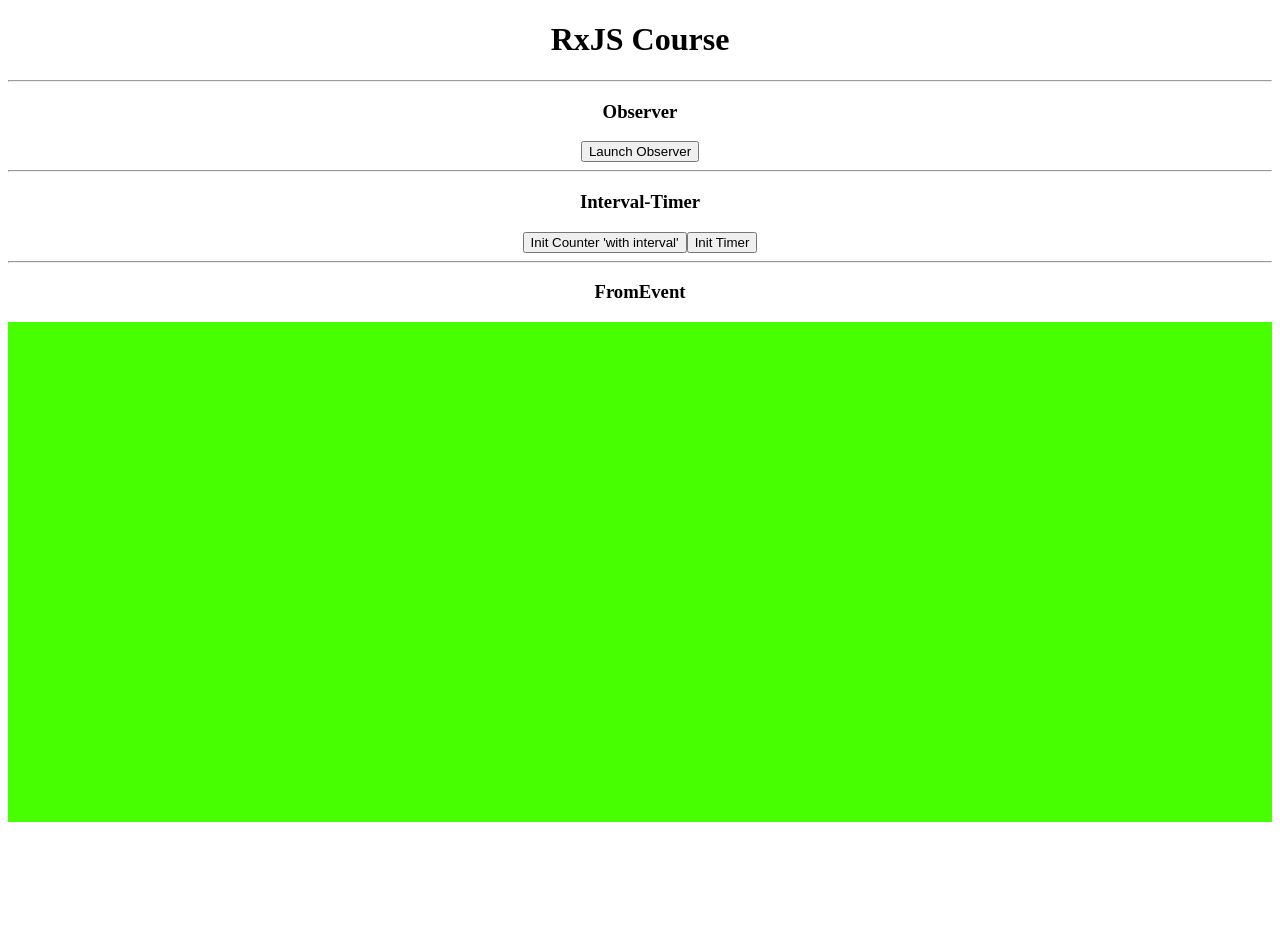
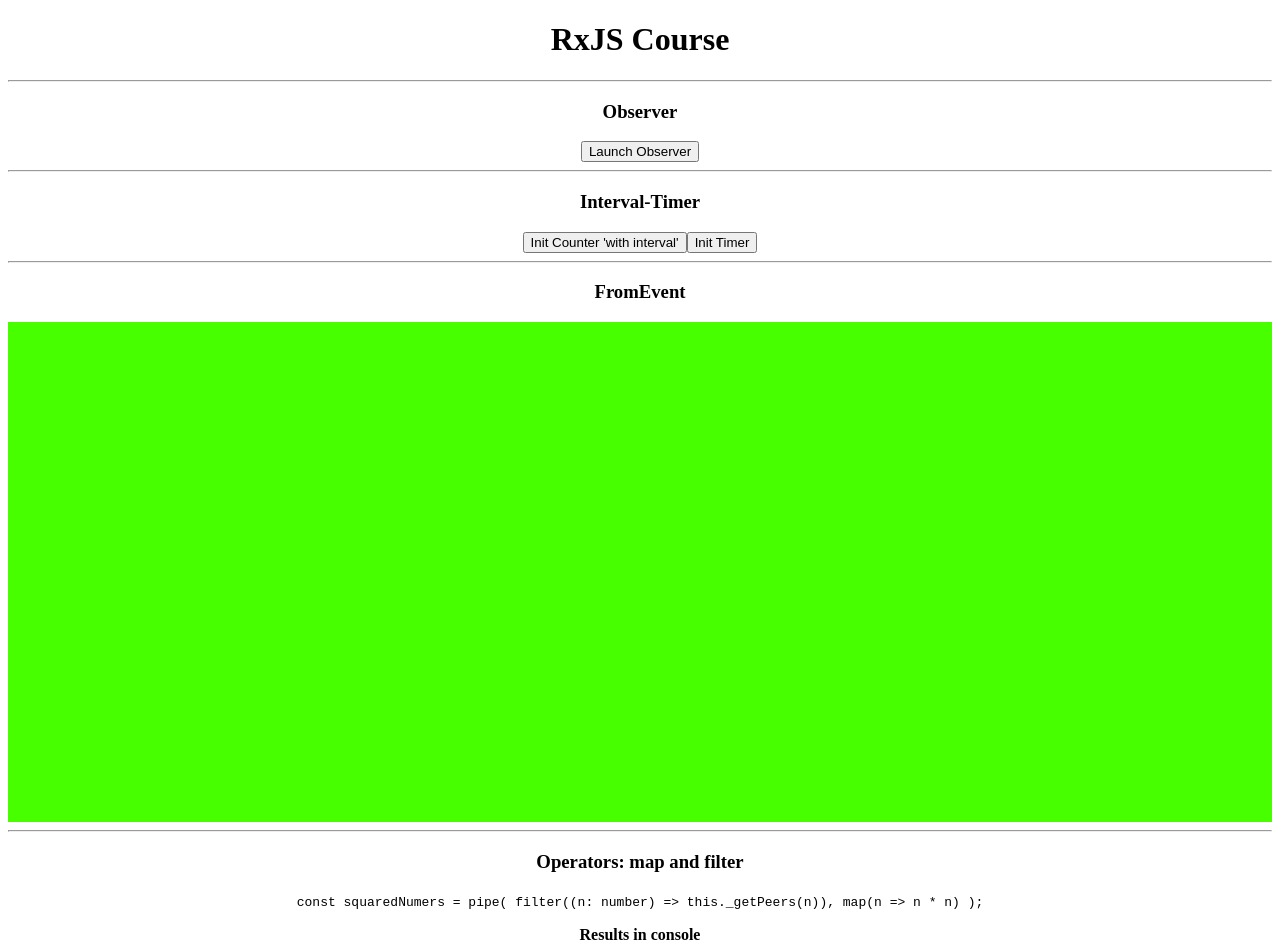
Before and after one commit to erickangweisz/RxJS-Course, an Angular app: page / in a window 1280 px wide. Shown: the top 952 px of the page. Before the commit the page ends 830 px from the top, so only its background shows below. Built offline with nearby package versions, Linux system fonts and the light colour scheme.

Commit message:
testing map and filter operators

```diff
--- /dev/null
+++ b/src/app/_components/map-filter/map-filter.component.html
@@ -0,0 +1,10 @@
+<h3>{{ title }}</h3>
+<code>
+    const squaredNumers = pipe(
+        filter((n: number) => this._getPeers(n)),
+        map(n => n * n)
+    );
+</code>
+<p>
+    <strong>Results in console</strong>
+</p>
--- /dev/null
+++ b/src/app/_components/map-filter/map-filter.component.ts
@@ -0,0 +1,36 @@
+import { Component, OnInit } from '@angular/core';
+import { pipe, of, Observable } from 'rxjs';
+import { map, filter } from 'rxjs/operators';
+
+@Component({
+  selector: 'app-map-filter',
+  templateUrl: './map-filter.component.html',
+  styleUrls: ['./map-filter.component.sass']
+})
+export class MapFilterComponent implements OnInit {
+  title: string;
+  numbers: Observable<number>;
+
+  constructor() {
+    this.title = 'Operators: map and filter';
+    this.numbers = of(1, 2, 3, 4, 5, 6);
+  }
+
+  ngOnInit() {
+    this.squared();
+  }
+
+  squared() {
+    const squaredNumers = pipe(
+      filter((n: number) => this._getPeers(n)),
+      map(n => n * n)
+    );
+
+    const square = squaredNumers(this.numbers);
+    square.subscribe(result => console.log('squaredNumbers result:', result));
+  }
+
+  _getPeers(n: number): boolean {
+    return n % 2 === 0;
+  }
+}
--- a/src/app/app.component.html
+++ b/src/app/app.component.html
@@ -9,4 +9,8 @@
     <hr>
 
     <app-fromevent></app-fromevent>
+    <hr>
+
+    <app-map-filter></app-map-filter>
+    <hr>
 </div>
--- a/src/app/app.module.ts
+++ b/src/app/app.module.ts
@@ -6,13 +6,15 @@ import { AppComponent } from './app.component';
 import { ObserverComponent } from './_components/observer/observer.component';
 import { IntervalTimerComponent } from './_components/interval-timer/interval-timer.component';
 import { FromeventComponent } from './_components/fromevent/fromevent.component';
+import { MapFilterComponent } from './_components/map-filter/map-filter.component';
 
 @NgModule({
   declarations: [
     AppComponent,
     ObserverComponent,
     IntervalTimerComponent,
-    FromeventComponent
+    FromeventComponent,
+    MapFilterComponent
   ],
   imports: [
     BrowserModule,
```
Also changed, not shown: src/app/_components/map-filter/map-filter.component.sass (added).
